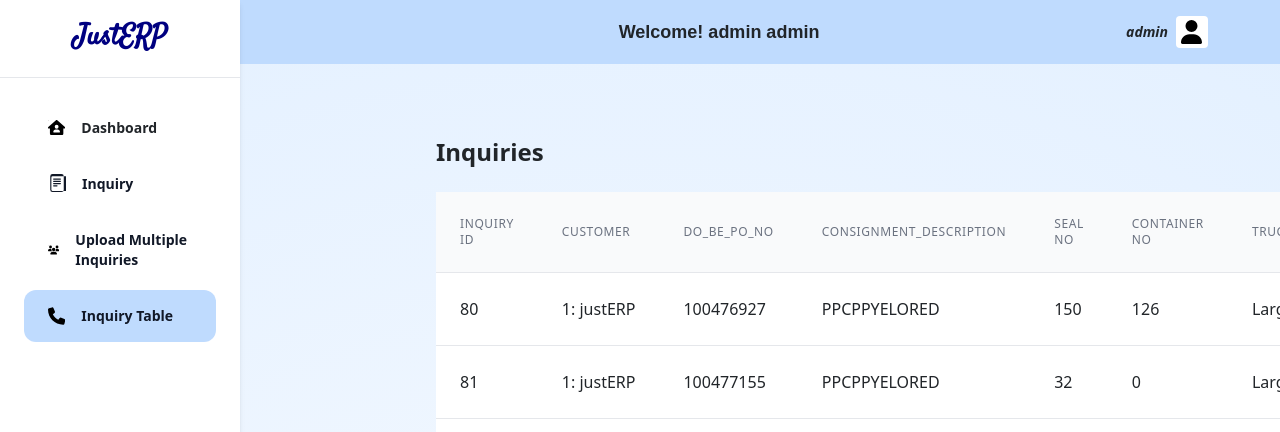
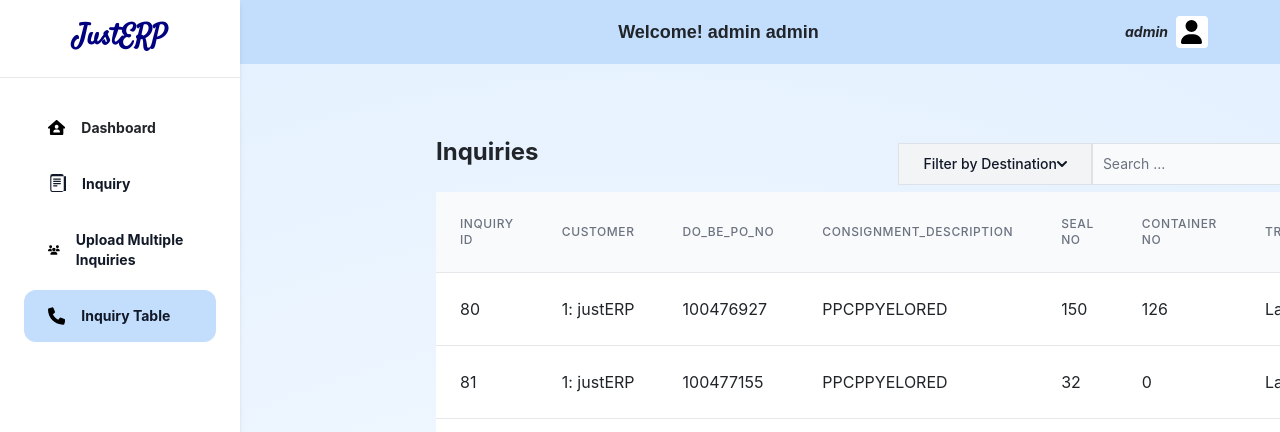
Before and after one commit to VanshPT/JustERP, a Django app: page /inquiry/inquiry-table in a window 1280 px wide. Shown: the top 432 px of the page. Run offline with Django 5.2, Linux system fonts and the light colour scheme; a user stored in the database is signed in; data comes from the database, SQL or seed files in the repository; both versions use the stored data as it was after the commit; some libraries are stand-ins or nearby versions.

Commit message:
search and filtering functionality added in inquiry

```diff
--- a/inquiry/views.py
+++ b/inquiry/views.py
@@ -259,6 +259,7 @@ def inquiry_table(request):
 
                 # Fetch all inquiries
                 inquiries = Inquiry.objects.all()
+                addresses=Address.objects.all()
 
                 # Prepare context data
                 context = {
@@ -268,7 +269,8 @@ def inquiry_table(request):
                     'first_name': user.first_name,
                     'last_name': user.last_name,
                     'email': user.email,
-                    'inquiries': inquiries
+                    'inquiries': inquiries,
+                    'addresses':addresses
                 }
 
                 # Redirect to inquiry table page with updated data
@@ -282,6 +284,8 @@ def inquiry_table(request):
         elif request.method == 'GET':
             # Fetch all inquiries
             inquiries = Inquiry.objects.all()
+            addresses=Address.objects.all()
+
 
             # Prepare context data
             context = {
@@ -291,7 +295,8 @@ def inquiry_table(request):
                 'first_name': user.first_name,
                 'last_name': user.last_name,
                 'email': user.email,
-                'inquiries': inquiries
+                'inquiries': inquiries,
+                'addresses':addresses
             }
 
             # Render inquiry table page with data
--- a/templates/inquiry/inquiry_table.html
+++ b/templates/inquiry/inquiry_table.html
@@ -3,13 +3,22 @@
 {% block activeintable %}200{% endblock %}
 {% block css %}
 <link href="https://cdn.jsdelivr.net/npm/tailwindcss@2.2.16/dist/tailwind.min.css" rel="stylesheet">
+<link href="https://cdnjs.cloudflare.com/ajax/libs/flowbite/2.3.0/flowbite.min.css" rel="stylesheet" />
 <style>
-    /* Additional custom styling */
+    .custom-flex{
+        display: flex;
+        justify-content: center;
+        align-items: center;
+    }
 </style>
 {% endblock %}
 {% block body %}
 <div class="container mx-auto py-10">
-    <h2 class="text-2xl font-bold mb-4">Inquiries</h2>
+    <div class="custom-flex">
+        <h2 class="text-2xl font-bold mb-4">Inquiries</h2>
+        {% include 'inquiry/search.html' %}
+    </div>
+
     <div class="overflow-x-auto">
         <table class="table-auto min-w-full divide-y divide-gray-200">
             <thead class="bg-gray-50">
@@ -59,7 +68,7 @@
                     <td class="px-6 py-4 whitespace-nowrap">{{ inq.pickup_address }}</td>
                     <td class="px-6 py-4 whitespace-nowrap">{{ inq.freight_value }}</td>
                     <td class="px-6 py-4 whitespace-nowrap">{{ inq.planned_loading_datetime }}</td>
-                    <td class="px-6 py-4 whitespace-nowrap">{{ inq.destination_address }}</td>
+                    <td class="px-6 py-4 whitespace-nowrap" data-address-id="{{ inq.destination_address.address_id }}">{{ inq.destination_address }}</td>
                     <td class="px-6 py-4 whitespace-nowrap">{{ inq.price_value }}</td>
                     <td class="px-6 py-4 whitespace-nowrap">{{ inq.planned_unloading_datetime }}</td>
                     <td class="px-6 py-4 whitespace-nowrap">{{ inq.division}}</td>
@@ -75,7 +84,40 @@
 </div>
 {% endblock %}
 {% block js %}
+<script src="https://cdnjs.cloudflare.com/ajax/libs/flowbite/2.3.0/flowbite.min.js"></script>
+<script src="https://cdnjs.cloudflare.com/ajax/libs/jquery/3.6.0/jquery.min.js"></script>
     <script>
+    $(document).ready(function() {
+        // Function to perform search
+        $('#search-dropdown').on('keyup', function() {
+            var searchText = $(this).val().toLowerCase();
+            $('tbody tr').filter(function() {
+                $(this).toggle($(this).text().toLowerCase().indexOf(searchText) > -1);
+            });
+        });
 
+        // Function to filter based on dropdown selection
+        $('#dropdown').on('change', 'input[type="checkbox"]', function() {
+    var selectedDestinations = $('#dropdown input[type="checkbox"]:checked').map(function(){
+        return $(this).val();
+    }).get();
+
+    console.log("Selected Destinations:", selectedDestinations);
+
+    if (selectedDestinations.length > 0) {
+        $('tbody tr').hide();
+        $('tbody tr').each(function() {
+            var destinationAddressId = $(this).find('td[data-address-id]').data('address-id');
+            console.log("Destination Address ID from Table:", destinationAddressId);
+            if (selectedDestinations.includes(destinationAddressId.toString())) {
+                $(this).show();
+            }
+        });
+    } else {
+        $('tbody tr').show();
+    }
+});
+
+    });
     </script>
 {% endblock %}
--- /dev/null
+++ b/templates/inquiry/search.html
@@ -0,0 +1,24 @@
+<form class="max-w-lg mx-auto">
+    <div class="flex">
+        <label for="search-dropdown" class="mb-2 text-sm font-medium text-gray-900 sr-only dark:text-white">Your Email</label>
+        <button id="dropdown-button" data-dropdown-toggle="dropdown" class="flex-shrink-0 z-10 inline-flex items-center py-2.5 px-4 text-sm font-medium text-center text-gray-900 bg-gray-100 border border-gray-300 rounded-s-lg hover:bg-gray-200 focus:ring-4 focus:outline-none focus:ring-gray-100 dark:bg-gray-700 dark:hover:bg-gray-600 dark:focus:ring-gray-700 dark:text-white dark:border-gray-600" type="button">Filter by Destination <svg class="w-2.5 h-2.5 ms-2.5" aria-hidden="true" xmlns="http://www.w3.org/2000/svg" fill="none" viewBox="0 0 10 6">
+    <path stroke="currentColor" stroke-linecap="round" stroke-linejoin="round" stroke-width="2" d="m1 1 4 4 4-4"/>
+  </svg></button>
+        <div id="dropdown" class="z-10 hidden bg-white divide-y divide-gray-100 rounded-lg shadow w-44 dark:bg-gray-700">
+            {% for address in addresses %}
+            <label class="inline-flex w-full px-4 py-2 hover:bg-gray-100 dark:hover:bg-gray-600 dark:hover:text-white">
+                <input type="checkbox" value="{{ address.address_id }}" class="mr-2 leading-tight">{{ address.address_point }}
+            </label>
+            {% endfor %}
+        </div>
+        <div class="relative w-full">
+            <input type="search" id="search-dropdown" class="block p-2.5 w-full z-20 text-sm text-gray-900 bg-gray-50 rounded-e-lg border-s-gray-50 border-s-2 border border-gray-300 focus:ring-blue-500 focus:border-blue-500 dark:bg-gray-700 dark:border-s-gray-700  dark:border-gray-600 dark:placeholder-gray-400 dark:text-white dark:focus:border-blue-500" placeholder="Search ..." required />
+            <button type="submit" class="absolute top-0 end-0 p-2.5 text-sm font-medium h-full text-white bg-blue-700 rounded-e-lg border border-blue-700 hover:bg-blue-800 focus:ring-4 focus:outline-none focus:ring-blue-300 dark:bg-blue-600 dark:hover:bg-blue-700 dark:focus:ring-blue-800">
+                <svg class="w-4 h-4" aria-hidden="true" xmlns="http://www.w3.org/2000/svg" fill="none" viewBox="0 0 20 20">
+                    <path stroke="currentColor" stroke-linecap="round" stroke-linejoin="round" stroke-width="2" d="m19 19-4-4m0-7A7 7 0 1 1 1 8a7 7 0 0 1 14 0Z"/>
+                </svg>
+                <span class="sr-only">Search</span>
+            </button>
+        </div>
+    </div>
+</form>
```
Also changed, not shown: db.sqlite3.
